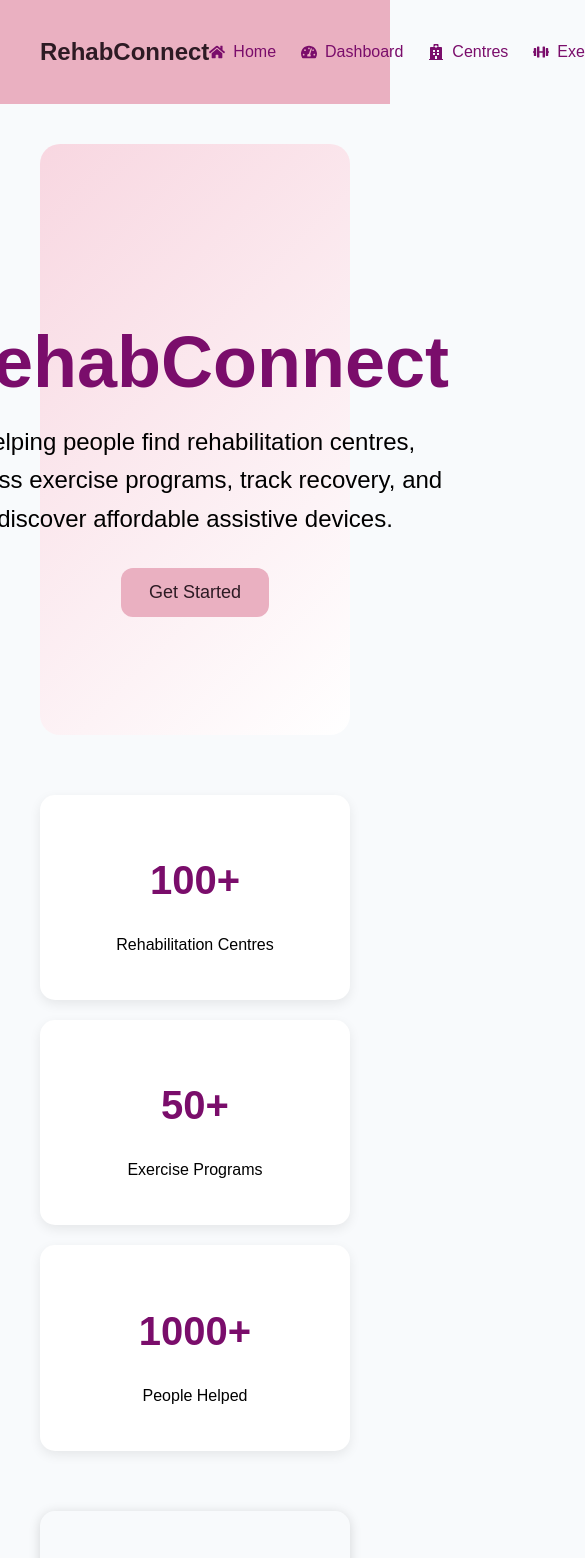
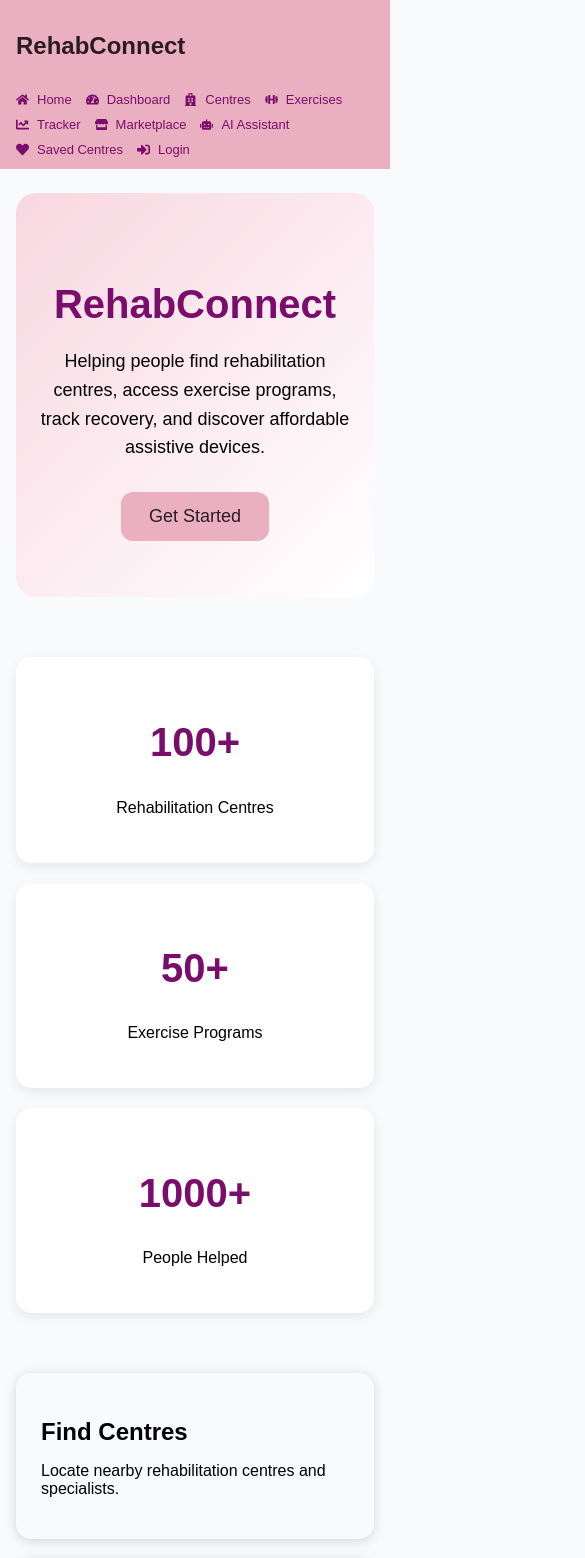
Before and after one commit to realsamyak05/rehab-connect, a React (Vite) app: page / in a window 390 px wide. Shown: the top 1558 px of the page, 585 px wide, since content can reach past the window. Built offline with nearby package versions, Linux system fonts and the light colour scheme; no server answers.

Commit message:
phone formatting

```diff
--- a/src/index.css
+++ b/src/index.css
@@ -1,9 +1,124 @@
 body {
-    margin: 0;
-    background: #f8fafc;
-    font-family: Arial, sans-serif;
+  margin: 0;
+  background: #f8fafc;
+  font-family: Arial, sans-serif;
+}
+
+* {
+  box-sizing: border-box;
+}
+@media (max-width: 700px) {
+  body {
+    overflow-x: hidden;
   }
 
-  * {
-    box-sizing: border-box;
+  .navbar {
+    padding: 12px 16px;
+    flex-wrap: wrap;
+    gap: 12px;
   }
+
+  .nav-links {
+    width: 100%;
+    flex-wrap: wrap;
+    gap: 10px 14px;
+    font-size: 13px;
+  }
+
+  .navbar,
+  .nav-links,
+  .user-name,
+  .logout-button {
+    align-items: center;
+  }
+
+  .footer {
+    margin-top: 30px;
+    padding: 24px 16px;
+  }
+
+  .centres-page,
+  .dashboard-page,
+  .exercises-page,
+  .home,
+  .marketplace,
+  .profile-page,
+  .saved-centres-page,
+  .tracker-page {
+    padding: 24px 16px;
+  }
+
+  .centres-page h1,
+  .dashboard-page h1,
+  .exercises-page h1,
+  .marketplace h1,
+  .profile-page h1,
+  .saved-centres-page h1,
+  .tracker-page h1 {
+    font-size: 28px;
+  }
+
+  .search-box,
+  .search-button {
+    width: 100%;
+  }
+
+  .search-button {
+    margin: 10px 0 0;
+  }
+
+  .centres-grid,
+  .dashboard-stats,
+  .exercise-grid,
+  .features,
+  .stats,
+  .products-grid,
+  .saved-centres-grid {
+    grid-template-columns: 1fr;
+  }
+
+  .centre-card,
+  .exercise-card,
+  .product-card,
+  .saved-centre-card,
+  .dashboard-stat-card {
+    padding: 18px;
+  }
+
+  .hero {
+    min-height: auto;
+    padding: 56px 20px;
+  }
+
+  .hero h1 {
+    font-size: 40px;
+  }
+
+  .hero p {
+    font-size: 18px;
+  }
+
+  .login-page {
+    padding: 24px 16px;
+  }
+
+  .login-card,
+  .profile-card {
+    padding: 24px 18px;
+  }
+
+  .progress-container,
+  .input-section input {
+    width: 100%;
+  }
+
+  .input-section,
+  .task-card {
+    flex-direction: column;
+    align-items: stretch;
+  }
+
+  .task-actions {
+    justify-content: space-between;
+  }
+}
```
